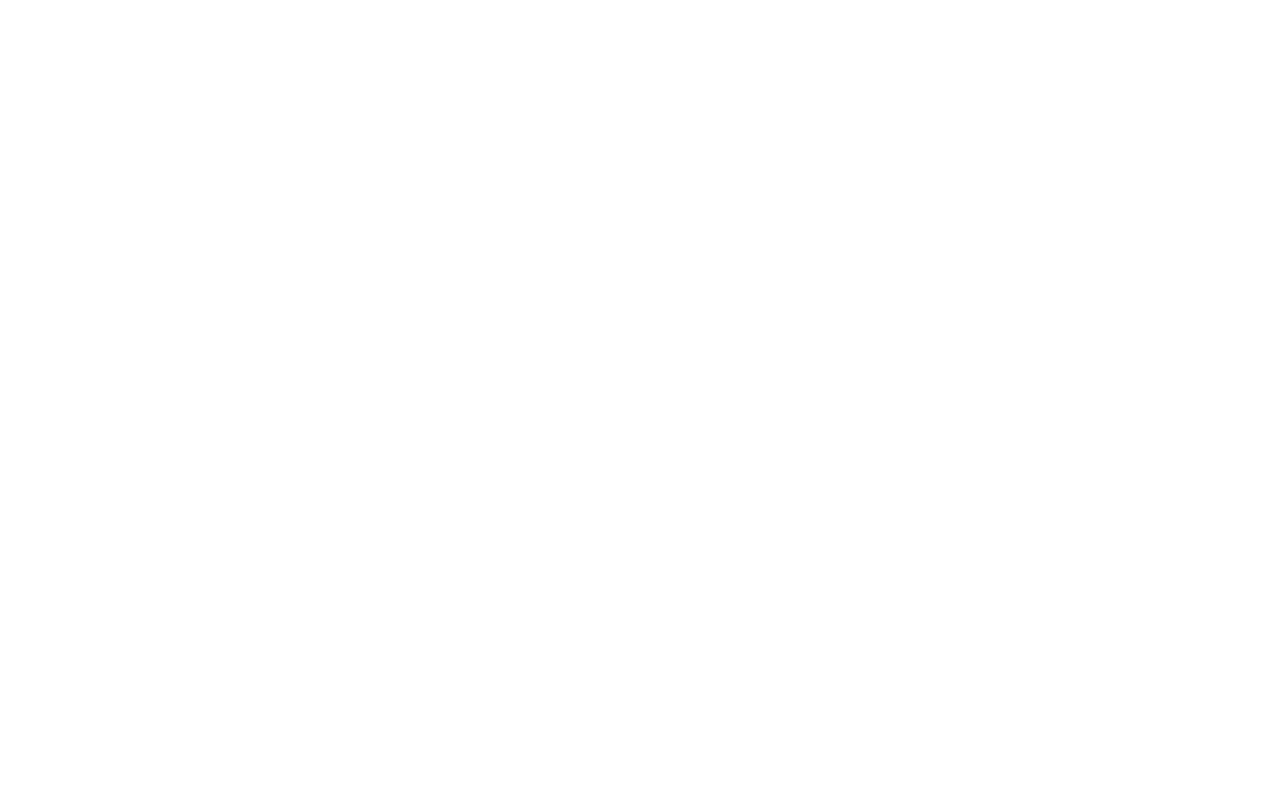
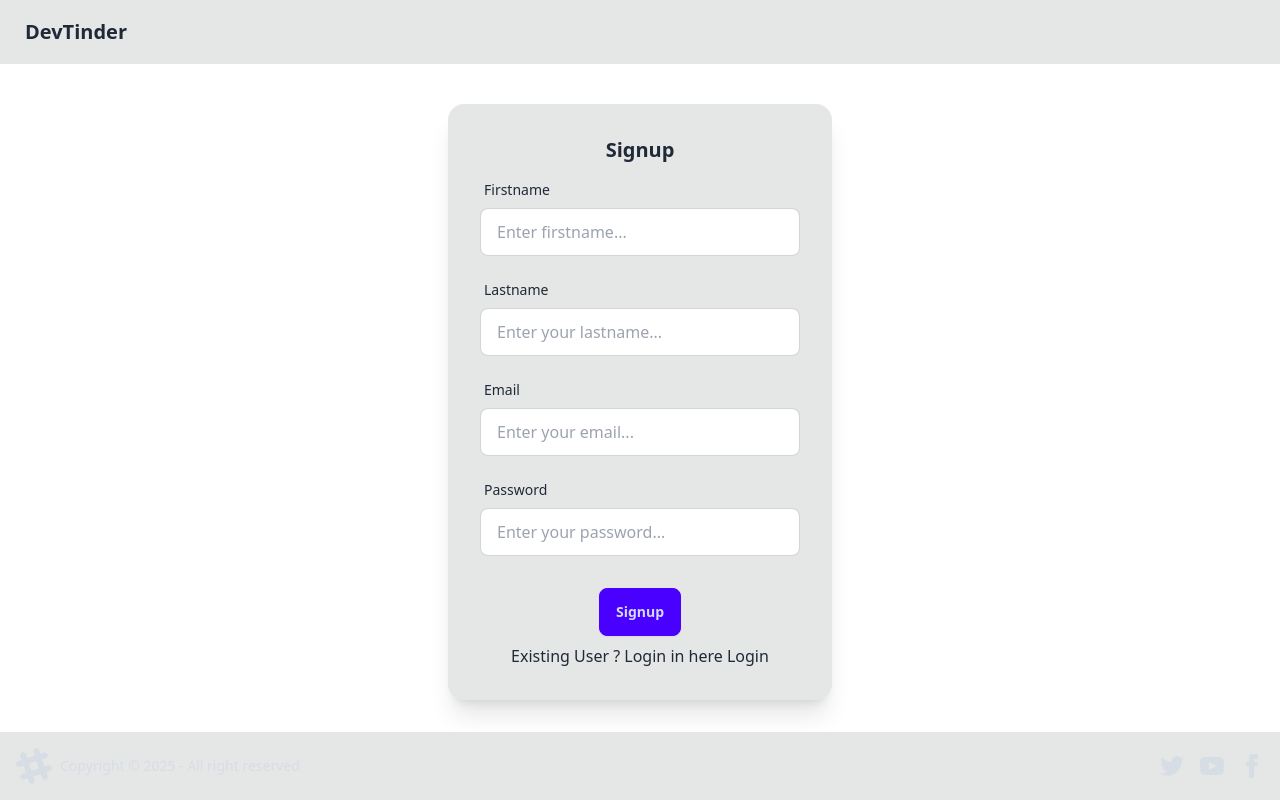
Before and after one commit to taruntailor7/DevTinder-UI, a React (Vite) app: page /signup in a window 1280 px wide. Before the commit this address had no page. Built offline with nearby package versions, Linux system fonts and the light colour scheme; no server answers.

Commit message:
feat: signup form created and api also integrated

```diff
--- a/src/App.jsx
+++ b/src/App.jsx
@@ -7,6 +7,7 @@ import appStore from "./utils/appStore";
 import Feed from "./components/Feed";
 import Requests from "./components/Requests";
 import Connections from "./components/Connections";
+import Signup from "./components/Signup";
 
 function App() {
   return (
@@ -16,6 +17,7 @@ function App() {
           <Routes>
             <Route path="/" element={<Body />}>
               <Route path="/" element={<Feed />} />
+              <Route path="/signup" element={<Signup />} />
               <Route path="/login" element={<Login />} />
               <Route path="/profile" element={<Profile />} />
               <Route path="/requests" element={<Requests />} />
--- a/src/components/Login.jsx
+++ b/src/components/Login.jsx
@@ -2,7 +2,7 @@ import axios from "axios";
 import { useState } from "react";
 import { useDispatch } from "react-redux";
 import { addUser } from "../utils/userSlice";
-import { useNavigate } from "react-router-dom";
+import { Link, useNavigate } from "react-router-dom";
 import { BASE_URL } from "../utils/constants";
 
 const Login = () => {
@@ -61,6 +61,7 @@ const Login = () => {
           <div className="card-actions justify-center">
             <button className="btn btn-primary" onClick={handleLogin}>Login</button>
           </div>
+          <p className="text-center">New User ? Sign up here <Link to='/signup'>Signup</Link></p>
         </div>
       </div>
     </div>
--- /dev/null
+++ b/src/components/Signup.jsx
@@ -0,0 +1,108 @@
+import axios from "axios";
+import { useState } from "react";
+import { useDispatch } from "react-redux";
+import { Link, useNavigate } from "react-router-dom";
+import { BASE_URL } from "../utils/constants";
+import { addUser } from "../utils/userSlice";
+
+const Signup = () => {
+  const [firstname, setFirstame] = useState("");
+  const [lastname, setLastName] = useState("");
+  const [emailId, setEmailid] = useState("");
+  const [password, setPassword] = useState("");
+  const [error, setError] = useState("");
+  const dispatch = useDispatch();
+  const navigate = useNavigate();
+
+  const handleSignup = async () => {
+    try {
+      const user = await axios.post(
+        BASE_URL + "/auth/signup",
+        {
+          firstName: firstname,
+          lastName: firstname,
+          email: emailId,
+          password: password,
+        },
+        { withCredentials: true }
+      ); // we have to pass withCredentials because in backend credentials is true then itwill set the cookies in frontend browser.
+      console.log('user', user.data.data);
+      dispatch(addUser(user.data.data));
+      return navigate("/profile");
+    } catch (error) {
+      setError(error?.response?.data || "Something went wrong!");
+      console.log("Error while signing up: ", error);
+    }
+  };
+
+  return (
+    <div className="flex justify-center my-10">
+      <div className="card bg-base-300 w-96 shadow-xl">
+        <div className="card-body">
+          <h2 className="card-title justify-center">Signup</h2>
+          <div>
+            <label className="form-control w-full max-w-xs pb-4">
+              <div className="label">
+                <span className="label-text">Firstname</span>
+              </div>
+              <input
+                type="text"
+                value={firstname}
+                placeholder="Enter firstname..."
+                className="input input-bordered w-full max-w-xs"
+                onChange={(e) => setFirstame(e.target.value)}
+              />
+            </label>
+            <label className="form-control w-full max-w-xs pb-4">
+              <div className="label">
+                <span className="label-text">Lastname</span>
+              </div>
+              <input
+                type="text"
+                value={lastname}
+                placeholder="Enter your lastname..."
+                className="input input-bordered w-full max-w-xs"
+                onChange={(e) => setLastName(e.target.value)}
+              />
+            </label>
+            <label className="form-control w-full max-w-xs pb-4">
+              <div className="label">
+                <span className="label-text">Email</span>
+              </div>
+              <input
+                type="text"
+                value={emailId}
+                placeholder="Enter your email..."
+                className="input input-bordered w-full max-w-xs"
+                onChange={(e) => setEmailid(e.target.value)}
+              />
+            </label>
+            <label className="form-control w-full max-w-xs pb-4">
+              <div className="label">
+                <span className="label-text">Password</span>
+              </div>
+              <input
+                type="text"
+                value={password}
+                placeholder="Enter your password..."
+                className="input input-bordered w-full max-w-xs"
+                onChange={(e) => setPassword(e.target.value)}
+              />
+            </label>
+          </div>
+          <p className="text-red-600 text-center">{error}</p>
+          <div className="card-actions justify-center">
+            <button className="btn btn-primary" onClick={handleSignup}>
+              Signup
+            </button>
+          </div>
+          <p className="text-center">
+            Existing User ? Login in here <Link to="/login">Login</Link>
+          </p>
+        </div>
+      </div>
+    </div>
+  );
+};
+
+export default Signup;
```
